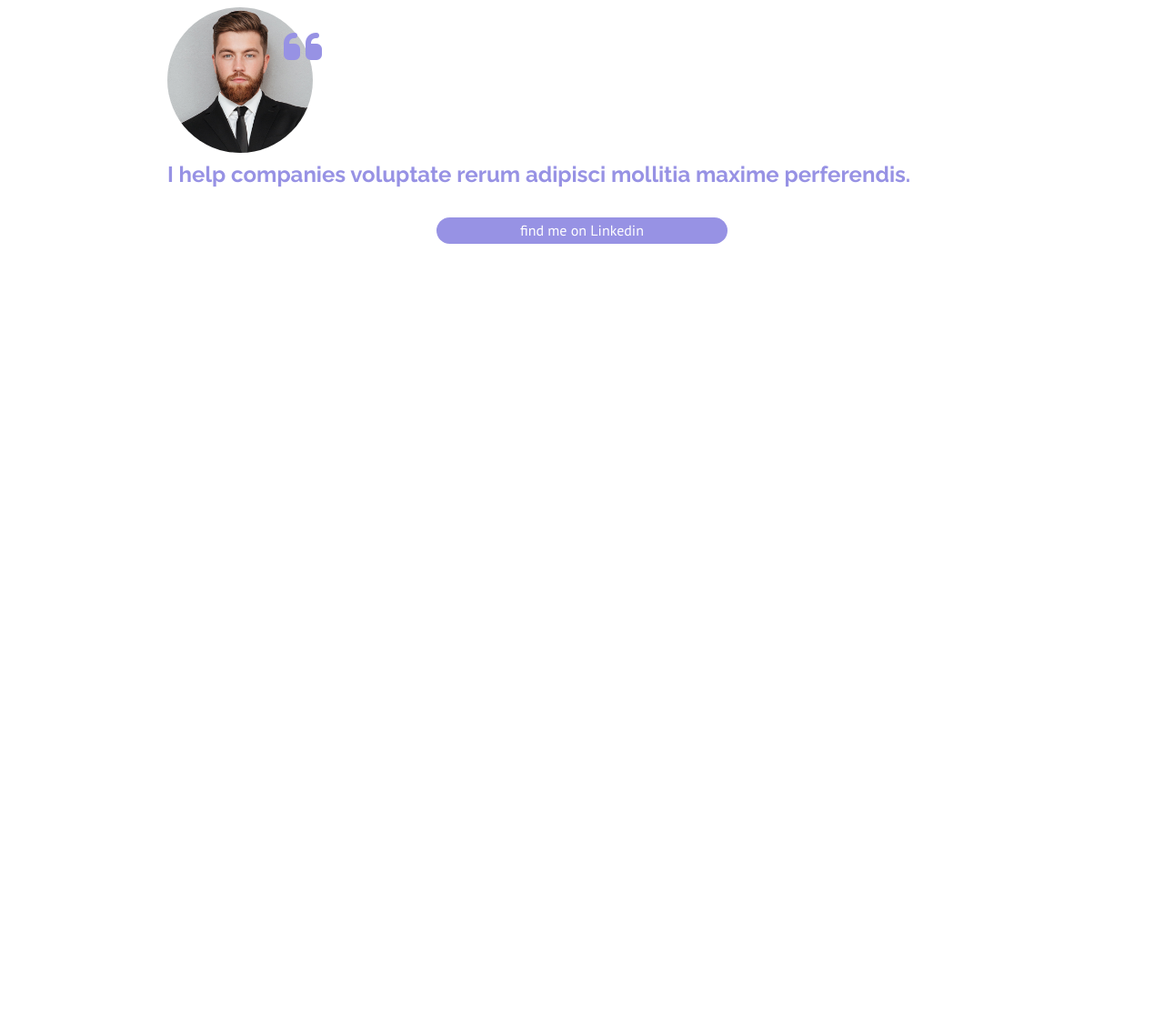
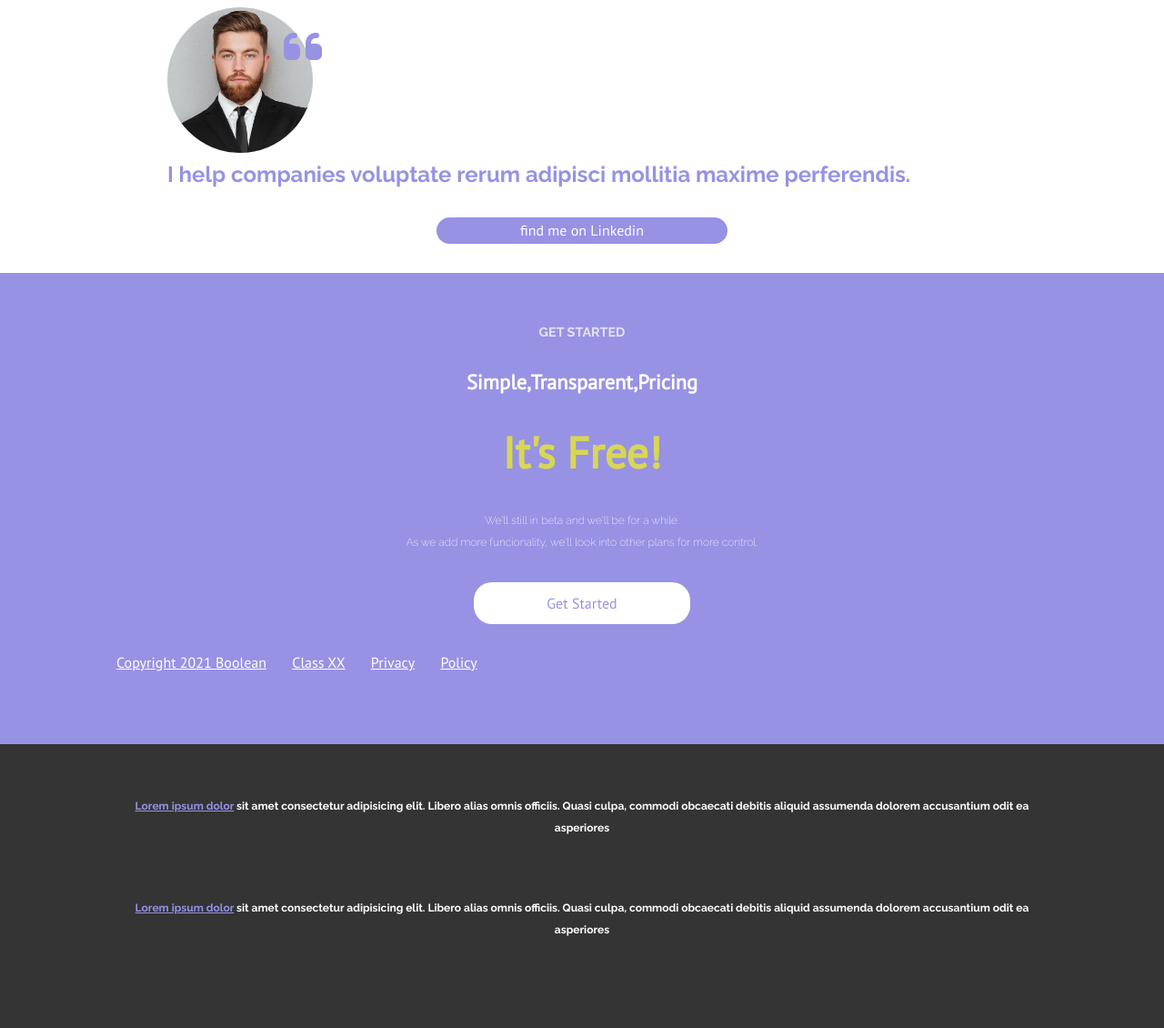
Before and after one commit to SimonaCartolina/htmlcss-responsive-layout, a plain HTML site: page index.html in a window 1280 px wide. Shown: the part 7698-8828 px from the top of the page at 91% size. Before the commit the page ends 7998 px from the top, so only its background shows below. Drawn offline with Linux system fonts and the light colour scheme.

Commit message:
I made the footer and section eight

```diff
--- a/index.css
+++ b/index.css
@@ -126,6 +126,11 @@ img{
     margin:0 auto;
     border-radius:20px;
     font-family: 'PT Sans', sans-serif;
+
+}
+.button-get-started{
+    background-color: white;
+    color:#9792E4;
 
 }
 .button-findme{
@@ -378,3 +383,65 @@ p{
     font-weight: bold;
     line-height: 1.8rem;
 }
+
+
+/*SECTION SETTE*/
+.section-seven{
+    background-color: #9792E4;
+    color:white;
+    font-family: 'PT Sans', sans-serif;
+}
+.section-seven h3{
+    font-size:3rem;
+    text-align: left;
+    margin-bottom:2rem;
+    color:rgba(255, 255, 0, 0.629);
+}
+
+.section-seven h1{
+    color:white;
+    text-align: center;
+    font-size:0.90rem;
+    color: rgba(245, 245, 245, 0.81)
+}
+
+.section-seven h2{
+    text-align: left;
+    color:white;
+}
+
+/*FOOTER*/
+footer{
+    margin:0 auto;
+    width:80%;
+}
+.section-seven a{
+    color:white;
+    justify-content: space-evenly;
+    text-align: center;
+    margin-right:1.5rem;
+}
+
+.section-seven{
+    padding-bottom:5rem;
+
+}
+
+/*SECTION EIGHT*/
+
+.section-eight{
+    background-color: rgba(0, 0, 0, 0.796);
+    color:white;
+}
+.section-eight .container{
+    width:90%;
+}
+.section-eight p{
+    margin-bottom:4rem;
+    text-align: center;
+    font-weight: bold;
+}
+
+.section-eight a{
+    color:#9792E4
+}
--- a/index.html
+++ b/index.html
@@ -484,15 +484,52 @@
                         find me on Linkedin
                     </span>
                 </div>
+            </div>
+        </section>
 
+        <section class="section-seven">
+            <div class="container flex flex-column">
+                <h1>
+                    GET STARTED
+
+                </h1>
+                <h2>
+                    Simple,Transparent,Pricing
+
+                </h2>
+                <h3>
+                    It's Free!
+                </h3>
+                <p>
+                    We'll still in beta and we'll be for a while. <br>
+                    As we add more funcionality, we'll look into other plans for more control.
+                </p>
+
+                <div class="button button-get-started">
+                    Get Started
+                </div>
+            </div>
+
+            <footer>
+                <a href="#">Copyright 2021 Boolean</a>  <a href="#">Class XX</a>  <a href="#">Privacy</a> <a href="#">Policy</a>
+            </footer>
+
+        </section>
+
+        <section class="section-eight">
+            <div class="container flex flex-column">
+
+                <p>
+                    <a href="#">Lorem ipsum dolor</a> sit amet consectetur adipisicing elit. Libero alias omnis officiis.
+                    Quasi culpa, commodi obcaecati debitis aliquid assumenda dolorem accusantium odit ea asperiores
+                    </p>
+                <p>
+                    <a href="#">Lorem ipsum dolor</a> sit amet consectetur adipisicing elit. Libero alias omnis officiis.
+                    Quasi culpa, commodi obcaecati debitis aliquid assumenda dolorem accusantium odit ea asperiores
+                </p>
 
             </div>
         </section>
-
-
-
-
-
     </main>
 
 </body>
```
